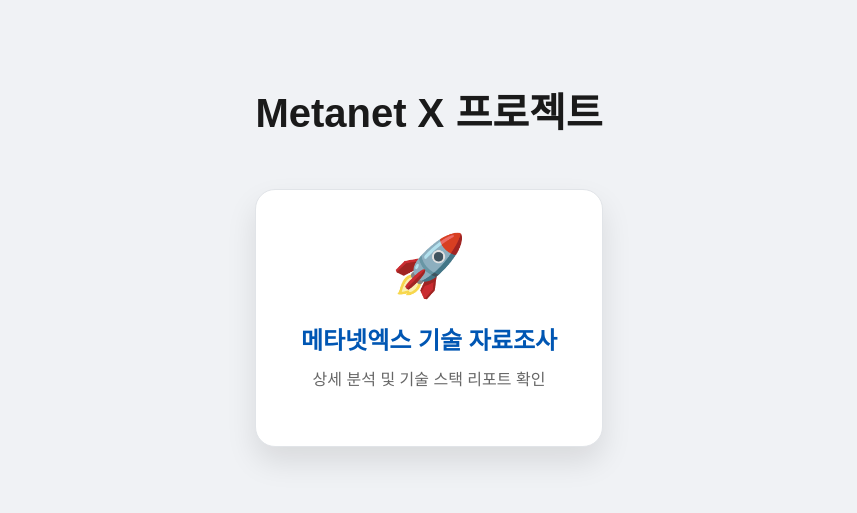
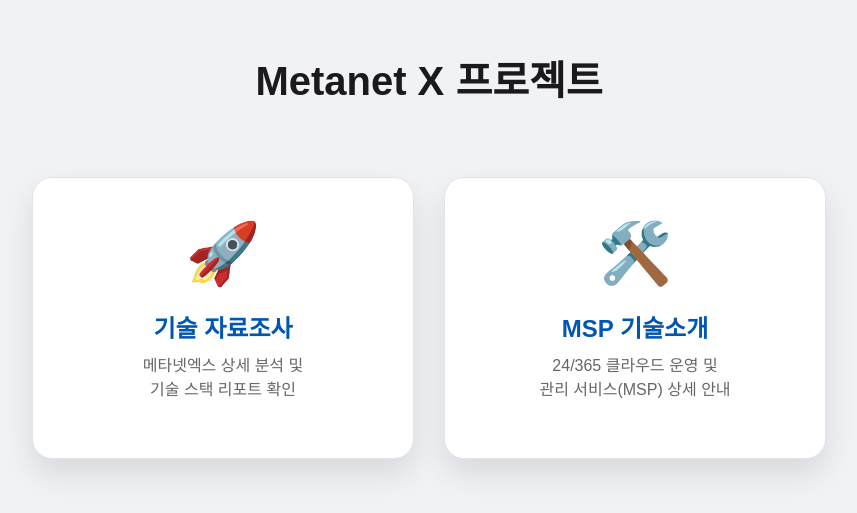
Before and after one commit to junsu2357-netizen/-re, a plain HTML site: page index.html in a window 1280 px wide. Shown: the part 149-662 px from the top of the page, without its empty margins (211-1068 px from the left). Drawn offline with Linux system fonts and the light colour scheme.

Commit message:
Update index.html

```diff
--- a/index.html
+++ b/index.html
@@ -4,30 +4,43 @@
     <meta charset="UTF-8">
     <title>Metanet X 분석 리포트</title>
     <style>
-        body { font-family: 'Pretendard', sans-serif; display: flex; flex-direction: column; align-items: center; justify-content: center; height: 100vh; margin: 0; background-color: #f0f2f5; }
-        .container { text-align: center; }
+        body { font-family: 'Pretendard', sans-serif; display: flex; flex-direction: column; align-items: center; justify-content: center; min-height: 100vh; margin: 0; background-color: #f0f2f5; }
+        .container { text-align: center; width: 100%; max-width: 900px; }
+
+        /* 카드들을 가로로 정렬하기 위한 스타일 */
+        .card-wrapper { display: flex; gap: 30px; justify-content: center; flex-wrap: wrap; padding: 20px; }
+
         .feature-card {
             background: white; border-radius: 20px; padding: 40px;
             box-shadow: 0 15px 30px rgba(0,0,0,0.1); cursor: pointer;
-            transition: all 0.3s ease; text-decoration: none; display: block;
-            border: 1px solid #e1e4e8;
+            transition: all 0.3s ease; text-decoration: none;
+            display: block; border: 1px solid #e1e4e8;
+            width: 300px; /* 카드 너비 고정 */
         }
-        .feature-card:hover { transform: translateY(-8px); box-shadow: 0 20px 40px rgba(0,0,0,0.15); }
+        .feature-card:hover { transform: translateY(-8px); box-shadow: 0 20px 40px rgba(0,0,0,0.15); border-color: #0056b3; }
         .icon { font-size: 60px; margin-bottom: 20px; }
         h1 { margin-bottom: 50px; color: #1a1a1a; font-size: 2.5rem; }
         h2 { margin: 0; font-size: 24px; color: #0056b3; }
-        p { color: #666; margin-top: 10px; }
+        p { color: #666; margin-top: 10px; line-height: 1.5; }
     </style>
 </head>
 <body>
     <div class="container">
         <h1>Metanet X 프로젝트</h1>
 
-        <a href="metanet_tech.html" class="feature-card">
-            <div class="icon">🚀</div>
-            <h2>메타넷엑스 기술 자료조사</h2>
-            <p>상세 분석 및 기술 스택 리포트 확인</p>
-        </a>
+        <div class="card-wrapper">
+            <a href="metanet_tech.html" class="feature-card">
+                <div class="icon">🚀</div>
+                <h2>기술 자료조사</h2>
+                <p>메타넷엑스 상세 분석 및<br>기술 스택 리포트 확인</p>
+            </a>
+
+            <a href="msp_guide.html" class="feature-card">
+                <div class="icon">🛠️</div>
+                <h2>MSP 기술소개</h2>
+                <p>24/365 클라우드 운영 및<br>관리 서비스(MSP) 상세 안내</p>
+            </a>
+        </div>
     </div>
 </body>
 </html>
```
